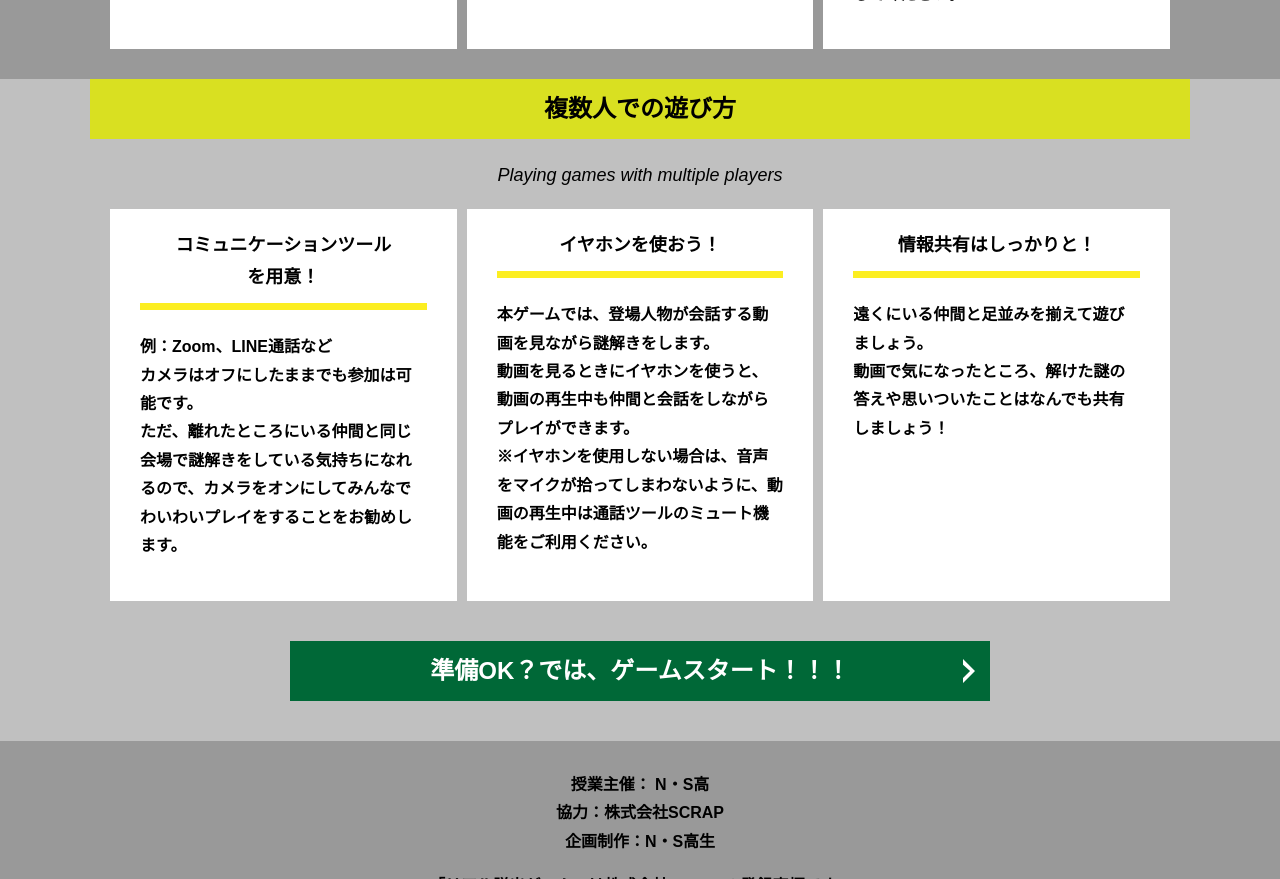
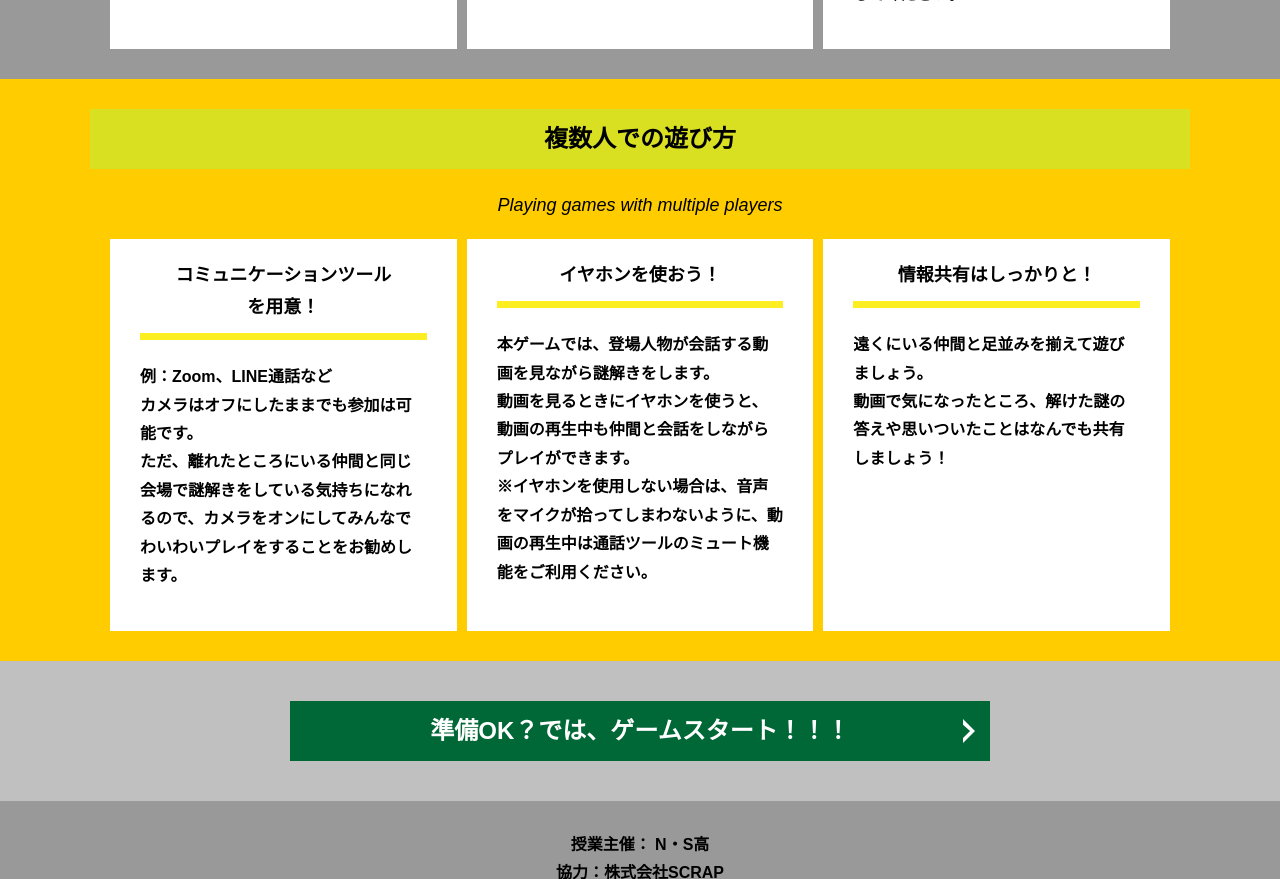
Before and after one commit to soitiro/alfa-fukuoka-8, a plain HTML site: page index.html in a window 1280 px wide. Shown: the part 1818-2697 px from the top of the page. Drawn offline with Linux system fonts and the light colour scheme.

Commit message:
Update index.html

```diff
--- a/index.html
+++ b/index.html
@@ -83,7 +83,7 @@
         </div>
       </div>
     </section>
-
+    <section class="section bg-color--keycolor">
       <div class="container">
         <h2 class="section-title">複数人での遊び方</h2>
         <p class="font-eng text-center">Playing games with multiple players</p>
```
